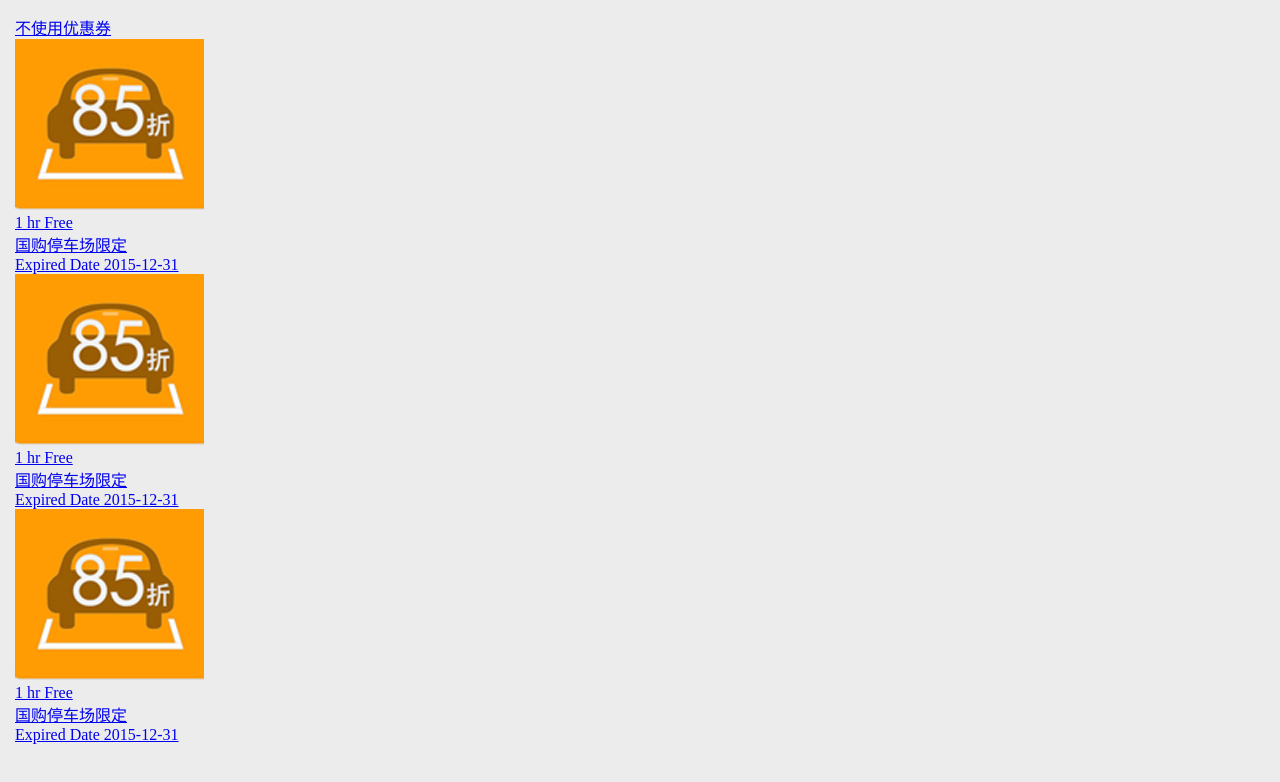
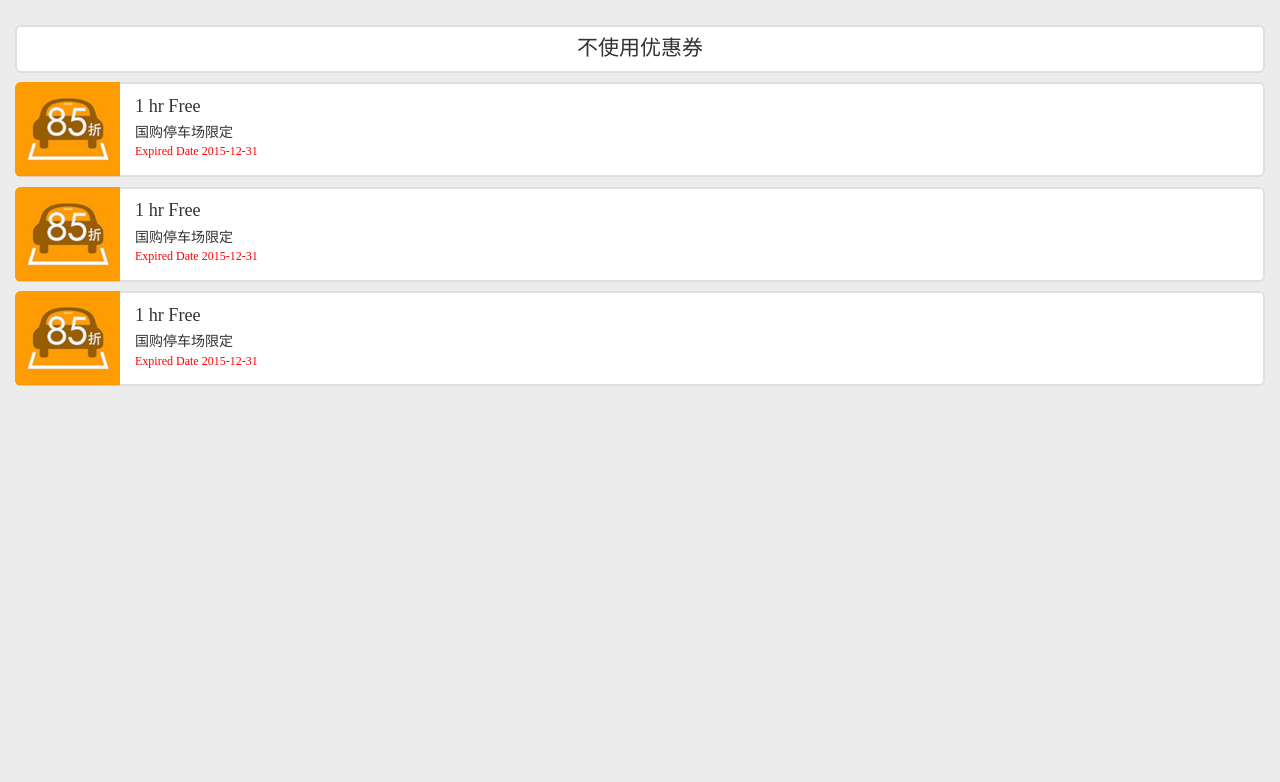
Before and after one commit to joanne3634/intelliparking-F2E-testing, a website: page app/view/wechat-view/UseCouponForParkingPayment.html in a window 1280 px wide. Drawn offline with nearby package versions, Linux system fonts and the light colour scheme; files that its build step writes are made by us from their sources; files whose address does not match are found by name.

Commit message:
update harry views

```diff
--- a/app/assets/wechat-view/ParkingPayment/main.scss
+++ b/app/assets/wechat-view/ParkingPayment/main.scss
@@ -1,9 +1,9 @@
-@import "bourbon/bourbon";
-@import "base/base";
-@import "neat/neat";
+@import "../../global/stylesheets/bourbon/bourbon";
+@import "../../global/stylesheets/base/base";
+@import "../../global/stylesheets/neat/neat";
 
-@import "components/button";
-@import "components/list";
+@import "../../global/stylesheets/components/button";
+@import "../../global/stylesheets/components/list";
 
 body{
 	background-color: #fff;
--- a/app/assets/wechat-view/ParkingPaymentOverTime/main.scss
+++ b/app/assets/wechat-view/ParkingPaymentOverTime/main.scss
@@ -1,9 +1,9 @@
-@import "bourbon/bourbon";
-@import "base/base";
-@import "neat/neat";
+@import "../../global/stylesheets/bourbon/bourbon";
+@import "../../global/stylesheets/base/base";
+@import "../../global/stylesheets/neat/neat";
 
-@import "components/button";
-@import "components/list";
+@import "../../global/stylesheets/components/button";
+@import "../../global/stylesheets/components/list";
 
 body{
     background-color: #fff;
--- a/app/assets/wechat-view/parkingRecord/main.scss
+++ b/app/assets/wechat-view/parkingRecord/main.scss
@@ -1,6 +1,6 @@
-@import "bourbon/bourbon";
-@import "base/base";
-@import "neat/neat";
+@import "../../global/stylesheets/bourbon/bourbon";
+@import "../../global/stylesheets/base/base";
+@import "../../global/stylesheets/neat/neat";
 
 article {
     margin-left: -15px;
--- a/app/assets/wechat-view/paychoice/main.scss
+++ b/app/assets/wechat-view/paychoice/main.scss
@@ -1,7 +1,7 @@
-@import "bourbon/bourbon";
-@import "base/base";
-@import "neat/neat";
-@import "components/button";
+@import "../../global/stylesheets/bourbon/bourbon";
+@import "../../global/stylesheets/base/base";
+@import "../../global/stylesheets/neat/neat";
+@import "../../global/stylesheets/components/button";
 
 p {
     margin-bottom: 4em;
--- a/app/view/wechat-view/UseCouponForParkingPayment.html
+++ b/app/view/wechat-view/UseCouponForParkingPayment.html
@@ -6,8 +6,8 @@
     <meta http-equiv="X-UA-Compatible" content="IE=edge">
     <meta name="viewport" content="width=device-width, initial-scale=1, maximum-scale=1">
     <title></title>
-    <link rel="stylesheet" href="assets/css/common.css">
-    <link rel="stylesheet" href="assets/css/UseCouponForParkingPayment.css">
+    <script src="/wechat-view/UseCouponForParkingPayment/main.scss.js"></script>
+    <script src="/global/stylesheets/common.scss.js"></script>
 </head>
 
 <body>
@@ -25,7 +25,7 @@
             <a href="#">
                 <div class="content">
                     <div class="card-img">
-                        <img src="assets/image/85.jpg">
+                        <img src="/images/85.jpg">
                     </div>
                     <div class="header">
                         1 hr Free
@@ -39,11 +39,11 @@
                 </div>
             </a>
         </div>
-       <div class="card">
+        <div class="card">
             <a href="#">
                 <div class="content">
                     <div class="card-img">
-                        <img src="assets/image/85.jpg">
+                        <img src="/images/85.jpg">
                     </div>
                     <div class="header">
                         1 hr Free
@@ -57,11 +57,11 @@
                 </div>
             </a>
         </div>
-         <div class="card">
+        <div class="card">
             <a href="#">
                 <div class="content">
                     <div class="card-img">
-                        <img src="assets/image/85.jpg">
+                        <img src="/images/85.jpg">
                     </div>
                     <div class="header">
                         1 hr Free
```
Also changed, not shown: app/controller/WechatViewController.js (+37 -2 lines), app/view/index.html (added, +30 -0 lines), app/view/wechat-view/ParkingPayment.html (+3 -2 lines), app/view/wechat-view/ParkingPaymentOverTime.html (+5 -2 lines), app/view/wechat-view/parkingRecord.html (+2 -2 lines), app/view/wechat-view/paychoice.html (+4 -5 lines).
